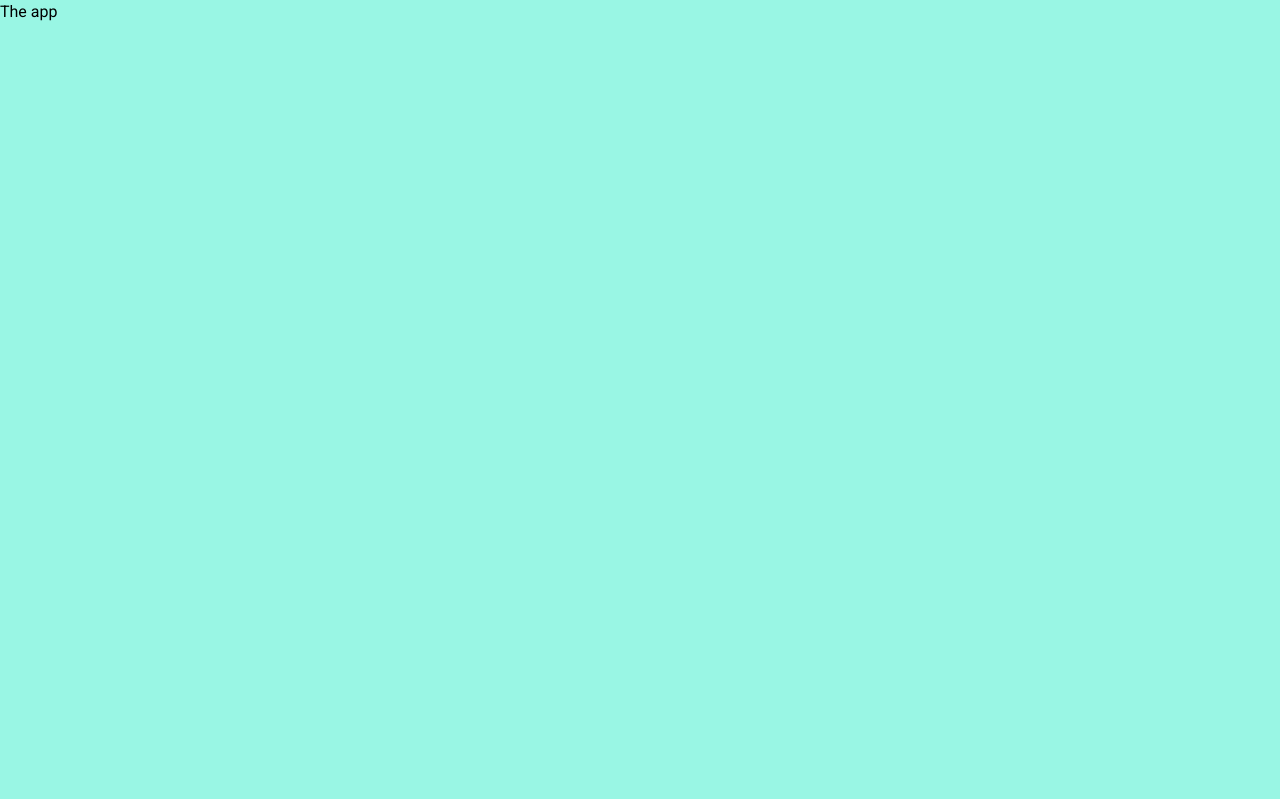
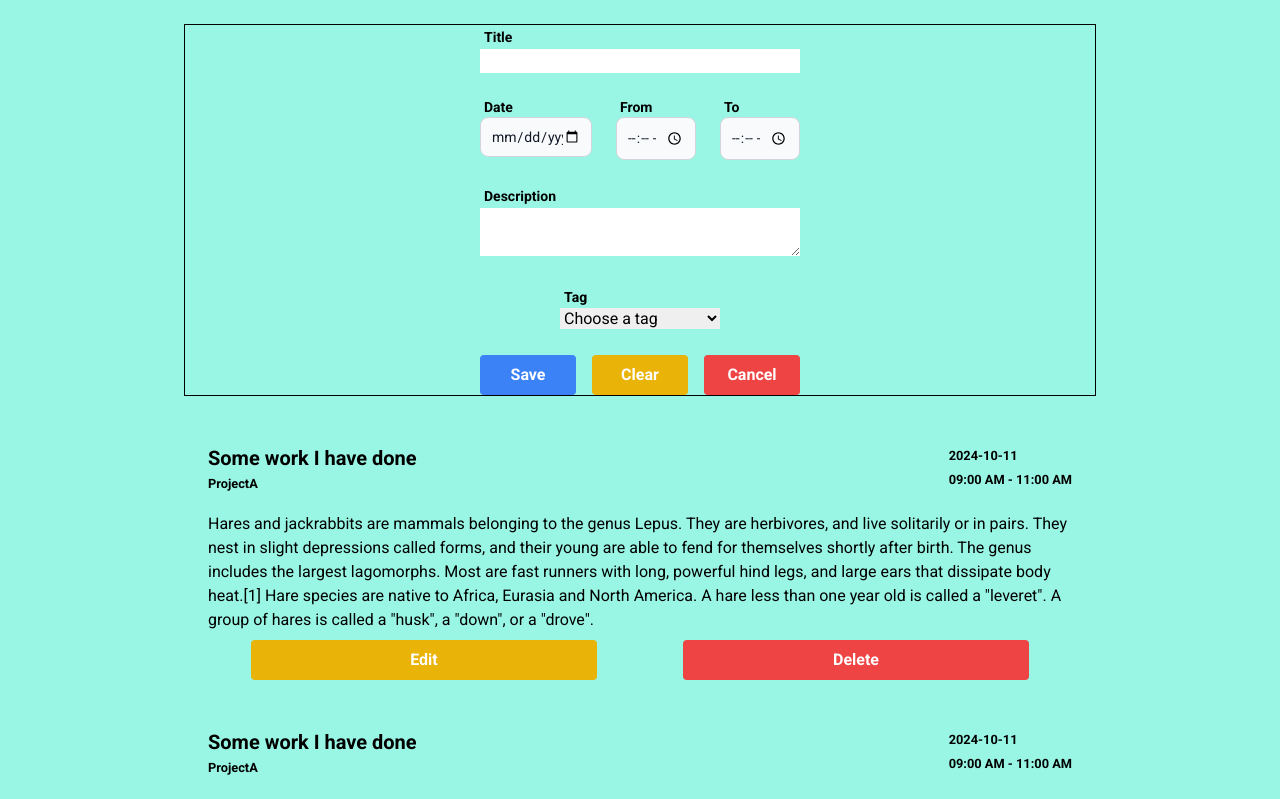
Before and after one commit to guszti/time-tracker, a Vue app: page / in a window 1280 px wide. Shown: the top 799 px of the page. Built offline with nearby package versions, Linux system fonts and the light colour scheme.

Commit message:
time log form, time log card

```diff
--- a/src/App.vue
+++ b/src/App.vue
@@ -1,9 +1,18 @@
-<script setup lang="ts"></script>
+<script setup lang="ts">
+import CreateLogForm from "@/components/form/CreateLogForm.vue";
+import TimeLogCard from "@/components/TimeLogCard.vue";
+</script>
 
 <template>
     <header></header>
 
-    <main class="bg-teal-200 h-screen text-base">
-        <h1>The app</h1>
+    <main class="flex bg-teal-200 min-h-screen text-base">
+        <div class="m:mt-6 sm:ml-auto sm:mr-auto w-full sm:w-3/4 p-6">
+            <CreateLogForm />
+            <br />
+            <TimeLogCard />
+            <TimeLogCard />
+            <TimeLogCard />
+        </div>
     </main>
 </template>
--- /dev/null
+++ b/src/components/TimeLogCard.vue
@@ -0,0 +1,42 @@
+<script setup lang="ts"></script>
+
+<template>
+    <div class="w-full p-6">
+        <div class="flex justify-between w-full mb-2 font-bold">
+            <div>
+                <div class="font-bold text-xl max-w-64">
+                    Some work I have done
+                </div>
+                <small class="block mb-2 font-bold">ProjectA</small>
+            </div>
+            <div>
+                <small class="block">2024-10-11</small>
+                <small class="block">09:00 AM - 11:00 AM</small>
+            </div>
+        </div>
+        <p class="mb-2">
+            Hares and jackrabbits are mammals belonging to the genus Lepus. They
+            are herbivores, and live solitarily or in pairs. They nest in slight
+            depressions called forms, and their young are able to fend for
+            themselves shortly after birth. The genus includes the largest
+            lagomorphs. Most are fast runners with long, powerful hind legs, and
+            large ears that dissipate body heat.[1] Hare species are native to
+            Africa, Eurasia and North America. A hare less than one year old is
+            called a "leveret". A group of hares is called a "husk", a "down",
+            or a "drove".
+        </p>
+
+        <div class="flex justify-around">
+            <button
+                class="w-2/5 bg-yellow-500 hover:bg-yellow-700 text-white font-bold py-2 px-4 rounded"
+            >
+                Edit
+            </button>
+            <button
+                class="w-2/5 bg-red-500 hover:bg-red-700 text-white font-bold py-2 px-4 rounded"
+            >
+                Delete
+            </button>
+        </div>
+    </div>
+</template>
--- /dev/null
+++ b/src/components/form/CreateLogForm.vue
@@ -0,0 +1,147 @@
+<script setup lang="ts">
+import { ref } from "vue";
+import type { TimeLog } from "@/interfaces";
+
+const title = ref("");
+const date = ref("");
+const from = ref("");
+const to = ref("");
+const description = ref("");
+const tag = ref("");
+
+const timeLogs = ref<TimeLog[]>([]);
+
+const handleSubmit = () => {
+    timeLogs.value.push({
+        id: Date.now(),
+        title: title.value,
+        date: date.value,
+        from: from.value,
+        to: to.value,
+        description: description.value,
+        tag: tag.value,
+    });
+};
+
+const clearForm = () => {
+    title.value = "";
+    date.value = "";
+    from.value = "";
+    to.value = "";
+    description.value = "";
+    tag.value = "";
+};
+
+const cancel = () => {
+    console.log("cancelled");
+};
+
+console.log(timeLogs.value);
+
+const tags = ["projectA", "projectB", "client"];
+</script>
+
+<template>
+    <form class="sm:border border-black" @submit.prevent="handleSubmit">
+        <div class="flex justify-center">
+            <div>
+                <label class="text-sm font-bold ml-1">Title</label>
+                <div class="mb-6">
+                    <input
+                        v-model="title"
+                        class="w-80"
+                        type="text"
+                        name="name"
+                        required
+                    />
+                </div>
+            </div>
+        </div>
+        <fieldset class="flex justify-center mb-6">
+            <div class="flex justify-between w-80">
+                <div>
+                    <label class="block text-sm font-bold ml-1">Date</label>
+                    <input
+                        v-model="date"
+                        class="w-28 bg-gray-50 border leading-none border-gray-300 text-gray-900 text-sm rounded-lg focus:ring-blue-500 focus:border-blue-500 block p-2.5 dark:bg-gray-700 dark:border-gray-600 dark:placeholder-gray-400 dark:text-white dark:focus:ring-blue-500 dark:focus:border-blue-500"
+                        type="date"
+                        placeholder="Date"
+                        name="date"
+                        required
+                    />
+                </div>
+                <div>
+                    <label class="block text-sm font-bold ml-1">From</label>
+                    <input
+                        v-model="from"
+                        class="w-20 bg-gray-50 border leading-none border-gray-300 text-gray-900 text-sm rounded-lg focus:ring-blue-500 focus:border-blue-500 block p-2.5 dark:bg-gray-700 dark:border-gray-600 dark:placeholder-gray-400 dark:text-white dark:focus:ring-blue-500 dark:focus:border-blue-500"
+                        type="time"
+                        placeholder="From"
+                        name="from"
+                        value="00:00"
+                        required
+                    />
+                </div>
+                <div>
+                    <label class="block text-sm font-bold ml-1">To</label>
+                    <input
+                        v-model="to"
+                        class="w-20 bg-gray-50 border leading-none border-gray-300 text-gray-900 text-sm rounded-lg focus:ring-blue-500 focus:border-blue-500 block p-2.5 dark:bg-gray-700 dark:border-gray-600 dark:placeholder-gray-400 dark:text-white dark:focus:ring-blue-500 dark:focus:border-blue-500"
+                        type="time"
+                        placeholder="Title"
+                        name="to"
+                        value="00:00"
+                        :min="from"
+                        required
+                    />
+                </div>
+            </div>
+        </fieldset>
+        <div class="flex justify-center">
+            <div>
+                <label class="text-sm font-bold ml-1">Description</label>
+                <div class="mb-6">
+                    <textarea
+                        v-model="description"
+                        class="w-80"
+                        name="description"
+                        required
+                    />
+                </div>
+            </div>
+        </div>
+        <div class="flex justify-center mb-6">
+            <div>
+                <label class="block text-sm font-bold ml-1">Tag</label>
+                <select v-model="tag" class="w-40" type="text" name="name">
+                    <option value="">Choose a tag</option>
+                    <option v-for="tag in tags" :key="tag">{{ tag }}</option>
+                </select>
+            </div>
+        </div>
+        <fieldset class="flex justify-center">
+            <div class="flex justify-between w-80">
+                <input
+                    class="w-24 bg-blue-500 hover:bg-blue-700 text-white font-bold py-2 px-4 rounded"
+                    type="submit"
+                    value="Save"
+                    disabled
+                />
+                <input
+                    class="w-24 bg-yellow-500 hover:bg-yellow-700 text-white font-bold py-2 px-4 rounded"
+                    type="button"
+                    value="Clear"
+                    @click="clearForm"
+                />
+                <input
+                    class="w-24 bg-red-500 hover:bg-red-700 text-white font-bold py-2 px-4 rounded"
+                    type="button"
+                    value="Cancel"
+                    @click="cancel"
+                />
+            </div>
+        </fieldset>
+    </form>
+</template>
+
+<style scoped></style>
--- /dev/null
+++ b/src/interfaces.ts
@@ -0,0 +1,9 @@
+export interface TimeLog {
+    id: number;
+    title: string;
+    date: string;
+    from: string;
+    to: string;
+    description: string;
+    tag: string;
+}
```
